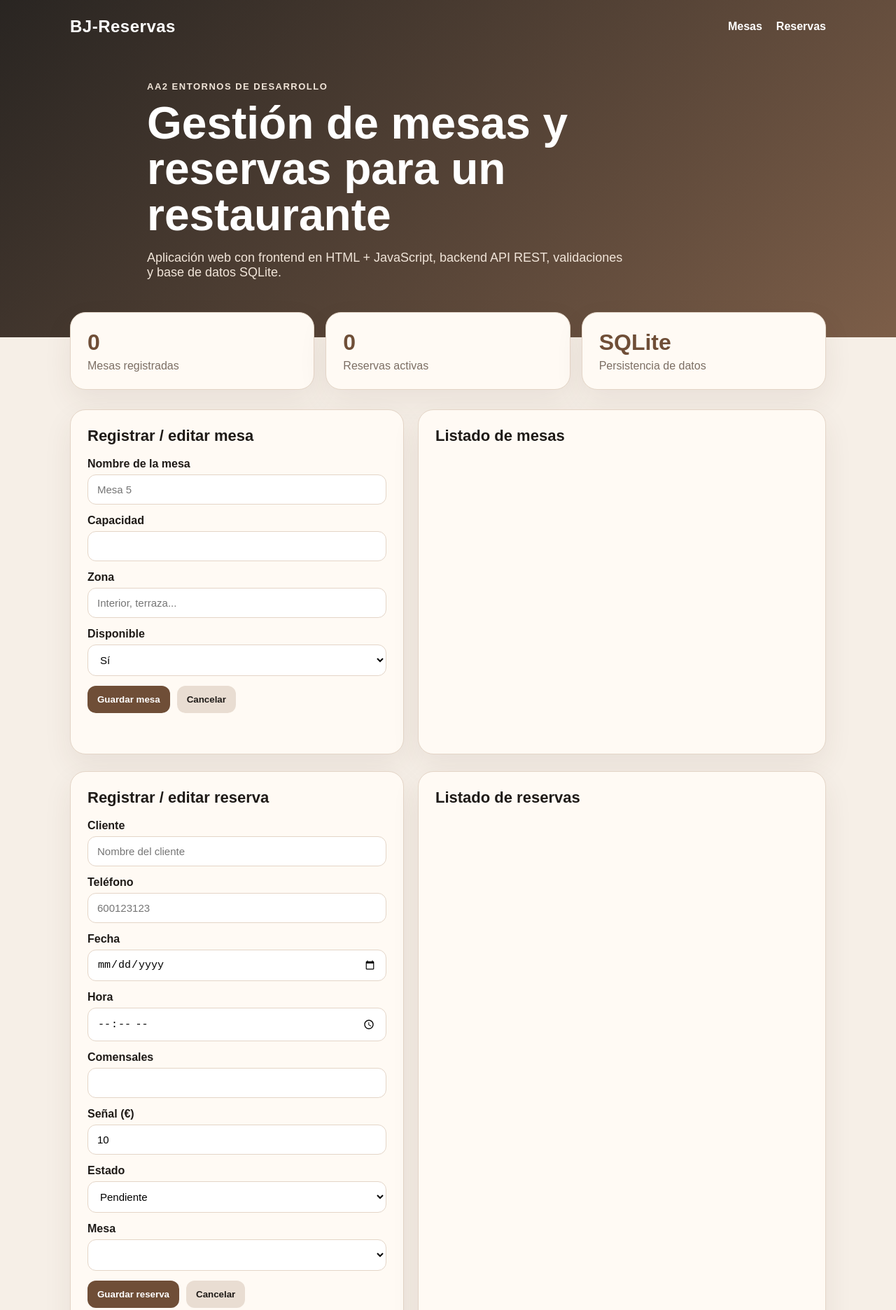
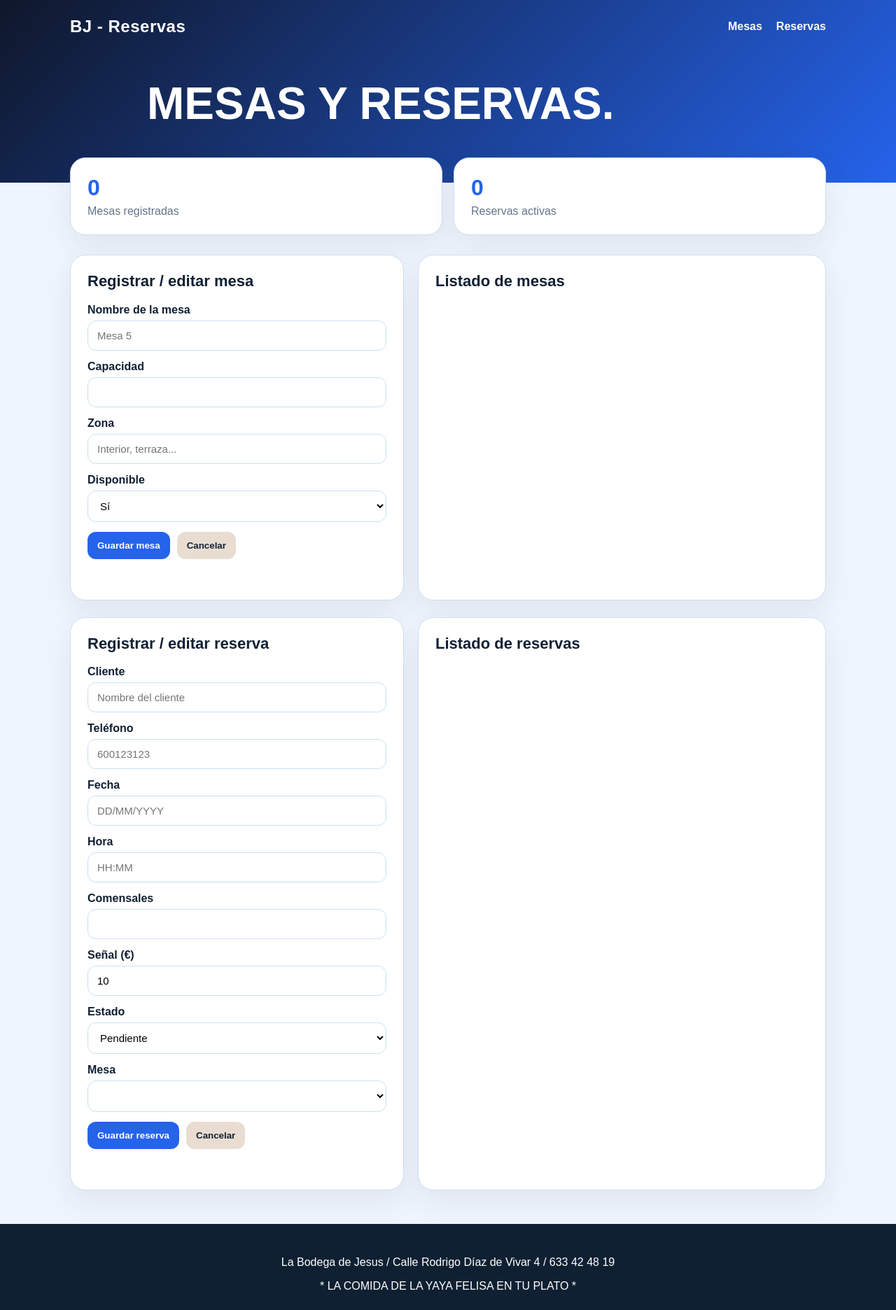
Before and after one commit to almartinez-svalero/BJ-Reservas-AA2-Entornos, a plain HTML site: page frontend/index.html in a window 1280 px wide. Shown: the top 1872 px of the page at 70% size. Drawn offline with Linux system fonts and the light colour scheme; no server answers.

Commit message:
Update frontend design

```diff
--- a/frontend/css/styles.css
+++ b/frontend/css/styles.css
@@ -1,12 +1,12 @@
 /* Variables principales de color */
 :root {
-  --dark: #1e1a17;
-  --brown: #6f4e37;
-  --cream: #f6efe7;
-  --paper: #fffaf4;
-  --muted: #7c6f64;
-  --border: #e4d5c7;
-  --danger: #a93636;
+  --dark: #102033;
+  --brown: #2563eb;
+  --cream: #eef5ff;
+  --paper: #ffffff;
+  --muted: #64748b;
+  --border: #cbdff5;
+  --danger: #dc2626;
 }
 
 /* Estilos generales */
@@ -28,7 +28,7 @@ a {
 
 /* Cabecera y zona hero */
 .hero {
-  background: linear-gradient(135deg, rgba(30, 26, 23, 0.95), rgba(111, 78, 55, 0.9));
+  background: linear-gradient(135deg, #0f172a, #2563eb);
   color: white;
   padding-bottom: 64px;
 }
@@ -89,7 +89,7 @@ a {
 /* Panel de estadísticas */
 .dashboard {
   display: grid;
-  grid-template-columns: repeat(3, 1fr);
+  grid-template-columns: repeat(2, 1fr);
   gap: 16px;
   margin-bottom: 28px;
 }
@@ -226,7 +226,7 @@ button.danger {
   padding: 5px 9px;
   border-radius: 999px;
   background: #efe1d2;
-  color: var(--brown);
+  color: #000000;
   font-size: 12px;
   font-weight: 800;
 }
--- a/frontend/index.html
+++ b/frontend/index.html
@@ -3,15 +3,15 @@
 <head>
   <meta charset="UTF-8">
   <meta name="viewport" content="width=device-width, initial-scale=1.0">
-  <title>BJ-Reservas | Gestión de reservas</title>
+  <title>BJ - Reservas | Gestión de reservas</title>
   <link rel="stylesheet" href="css/styles.css">
 </head>
 <body>
 
-<!-- Cabecera principal -->
+<!-- cabecera -->
 <header class="hero">
   <nav class="navbar">
-    <div class="brand">BJ-Reservas</div>
+    <div class="brand">BJ - Reservas</div>
     <div class="nav-links">
       <a href="#mesas">Mesas</a>
       <a href="#reservas">Reservas</a>
@@ -19,15 +19,13 @@
   </nav>
 
   <section class="hero-content">
-    <p class="eyebrow">AA2 Entornos de Desarrollo</p>
-    <h1>Gestión de mesas y reservas para un restaurante</h1>
-    <p>Aplicación web con frontend en HTML + JavaScript, backend API REST, validaciones y base de datos SQLite.</p>
+    <h1>MESAS Y RESERVAS.</h1>
   </section>
 </header>
 
 <main class="container">
 
-  <!-- Panel de resumen con contadores generales -->
+  <!-- panel resumen -->
   <section class="dashboard">
     <article class="stat-card">
       <span id="tablesCount">0</span>
@@ -39,13 +37,9 @@
       <p>Reservas activas</p>
     </article>
 
-    <article class="stat-card">
-      <span>SQLite</span>
-      <p>Persistencia de datos</p>
-    </article>
   </section>
 
-  <!-- Sección de gestión de mesas -->
+  <!-- mesas -->
   <section id="mesas" class="section-grid">
     <div class="panel">
       <h2>Registrar / editar mesa</h2>
@@ -87,7 +81,7 @@
     </div>
   </section>
 
-  <!-- Sección de gestión de reservas -->
+  <!-- reservas -->
   <section id="reservas" class="section-grid">
     <div class="panel">
       <h2>Registrar / editar reserva</h2>
@@ -104,11 +98,11 @@
         </label>
 
         <label>Fecha
-          <input type="date" id="reservationDate" required>
+          <input type="text" id="reservationDate" placeholder="DD/MM/YYYY" required>
         </label>
 
         <label>Hora
-          <input type="time" id="reservationTime" required>
+          <input type="text" id="reservationTime" placeholder="HH:MM" required>
         </label>
 
         <label>Comensales
@@ -149,7 +143,8 @@
 
 <!-- Pie de página -->
 <footer>
-  <p>BJ-Reservas · Proyecto AA2 Entornos de Desarrollo</p>
+  <p>La Bodega de Jesus / Calle Rodrigo Díaz de Vivar 4 / 633 42 48 19</p>
+  <p>* LA COMIDA DE LA YAYA FELISA EN TU PLATO *</p>
 </footer>
 
 <script src="js/app.js"></script>
--- a/frontend/js/app.js
+++ b/frontend/js/app.js
@@ -109,6 +109,16 @@ const renderReservations = () => {
   });
 };
 
+const convertSpanishDateToISO = (date) => {
+  const [day, month, year] = date.split('/');
+  return `${year}-${month}-${day}`;
+};
+
+const convertISODateToSpanish = (date) => {
+  const [year, month, day] = date.split('-');
+  return `${day}/${month}/${year}`;
+};
+
 const validateTableForm = () => {
   const name = document.getElementById('tableName').value.trim();
   const capacity = Number(document.getElementById('tableCapacity').value);
@@ -123,14 +133,19 @@ const validateTableForm = () => {
 const validateReservationForm = () => {
   const customerName = document.getElementById('customerName').value.trim();
   const phone = document.getElementById('customerPhone').value.trim();
+  const date = document.getElementById('reservationDate').value.trim();
+  const time = document.getElementById('reservationTime').value.trim();
   const guests = Number(document.getElementById('guests').value);
   const deposit = Number(document.getElementById('deposit').value);
 
   if (customerName.length < 3) return 'El nombre del cliente debe tener al menos 3 caracteres.';
   if (!/^[0-9]{9,15}$/.test(phone)) return 'El teléfono debe tener entre 9 y 15 dígitos.';
+  if (!/^\d{2}\/\d{2}\/\d{4}$/.test(date)) return 'La fecha debe tener el formato dd/mm/aaaa.';
+  if (!/^([01]\d|2[0-3]):[0-5]\d$/.test(time)) return 'La hora debe tener el formato hh:mm.';
   if (!guests || guests < 1 || guests > 20) return 'Los comensales deben estar entre 1 y 20.';
   if (Number.isNaN(deposit) || deposit < 0) return 'La señal debe ser igual o mayor que 0.';
   if (!reservationTable.value) return 'Debes seleccionar una mesa.';
+
   return null;
 };
 
@@ -183,8 +198,8 @@ reservationForm.addEventListener('submit', async (event) => {
   const payload = {
     customer_name: document.getElementById('customerName').value.trim(),
     customer_phone: document.getElementById('customerPhone').value.trim(),
-    reservation_date: document.getElementById('reservationDate').value,
-    reservation_time: document.getElementById('reservationTime').value,
+    reservation_date: convertSpanishDateToISO(document.getElementById('reservationDate').value.trim()),
+    reservation_time: document.getElementById('reservationTime').value.trim(),
     guests: Number(document.getElementById('guests').value),
     deposit: Number(document.getElementById('deposit').value),
     status: document.getElementById('status').value,
@@ -239,7 +254,7 @@ window.editReservation = (id) => {
   document.getElementById('reservationId').value = reservation.id;
   document.getElementById('customerName').value = reservation.customer_name;
   document.getElementById('customerPhone').value = reservation.customer_phone;
-  document.getElementById('reservationDate').value = reservation.reservation_date;
+  document.getElementById('reservationDate').value = convertISODateToSpanish(reservation.reservation_date);
   document.getElementById('reservationTime').value = reservation.reservation_time;
   document.getElementById('guests').value = reservation.guests;
   document.getElementById('deposit').value = reservation.deposit;
```
